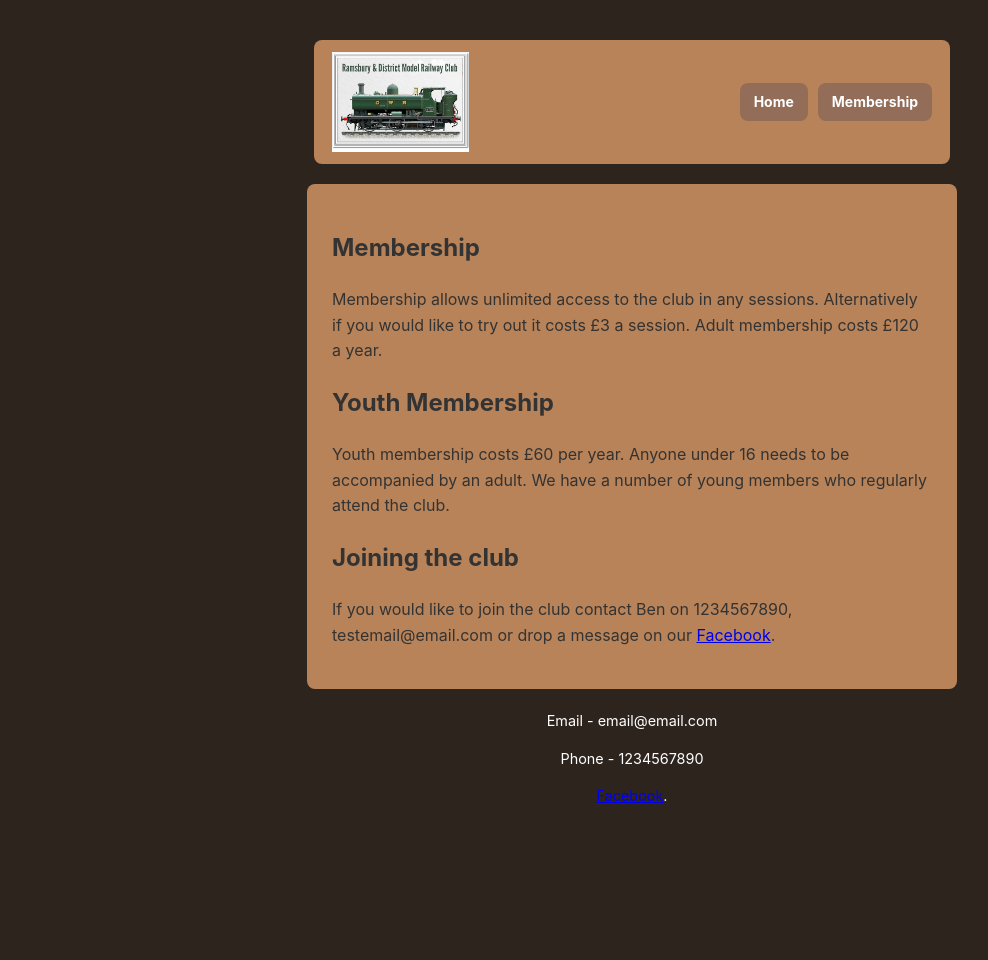
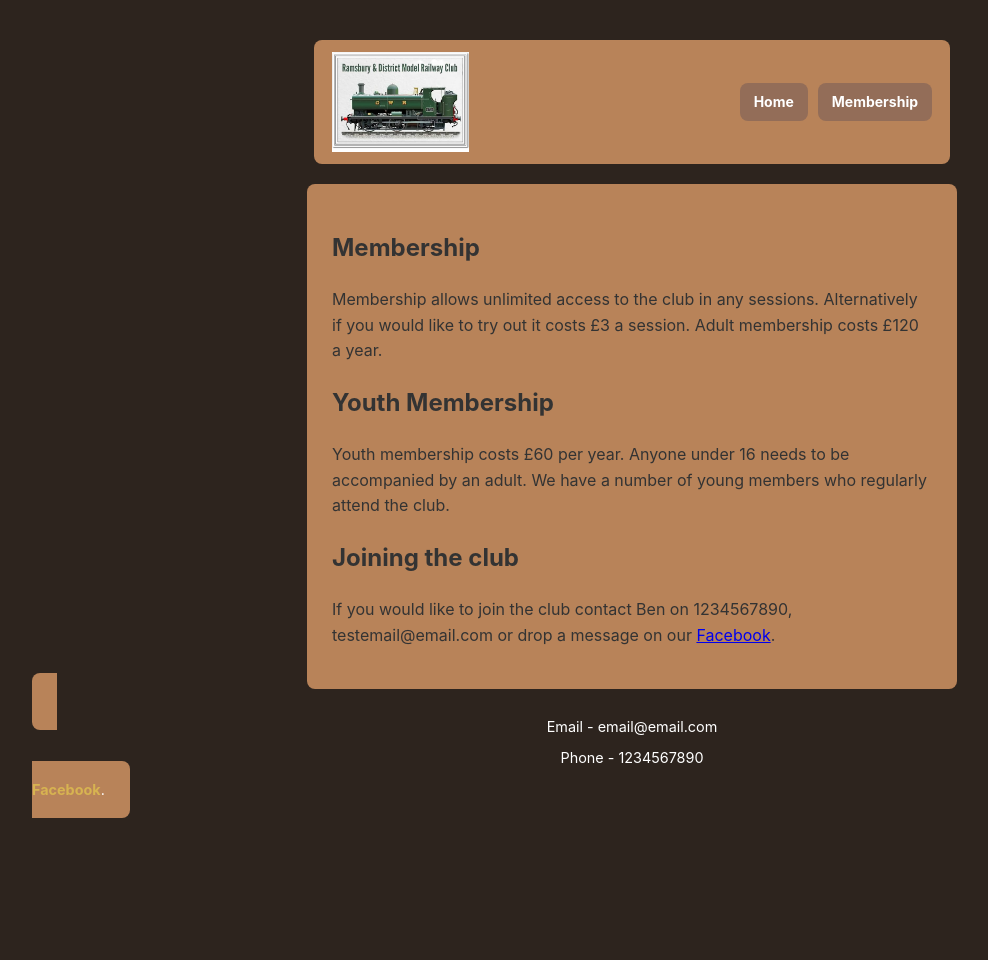
Before and after one commit to Henspenst/rdmrc-website, a Jekyll site: the page built from Pages/membership.md, in a window 1280 px wide. Shown: the whole page, without its empty margins (8-996 px from the left). Built offline with Jekyll 4.4.1, drawn with Linux system fonts in a browser that asks for light colours.

Commit message:
fixed the footer I think

```diff
--- a/_layouts/default.html
+++ b/_layouts/default.html
@@ -35,11 +35,11 @@
       {{ content }}
     </div>
 
-    <div class="footer">
+    <dfooter class="footer">
     <p> Email - email@email.com</p>
     <p> Phone - 1234567890</p>
     <a href="https://www.facebook.com/groups/304517475303482/" target="_blank" rel="noopener">Facebook</a>.
-    </div>
+    </footer>
 
   </body>
 </html>
--- a/assets/css/style.css
+++ b/assets/css/style.css
@@ -22,12 +22,32 @@
 }
 
 .footer {
+  max-width: 600px;
+  margin: 20px auto 0 auto;
+  background-color: var(--main-surface);
+  padding: 20px 25px;
+  border-radius: var(--bevel);
   text-align: center;
   font-size: 0.9em;
   color: var(--text-light);
-  margin-top: 20px;
+  box-sizing: border-box;
 }
 
+.footer p {
+  margin: 0 0 8px 0;
+}
+
+.footer a {
+  color: var(--accent-color);
+  text-decoration: none;
+  font-weight: bold;
+  transition: filter 0.2s ease;
+}
+
+.footer a:hover {
+  filter: brightness(1.2);
+  text-decoration: underline;
+}
 /* Header area */
 .mrc-header {
   max-width: 600px;
```
